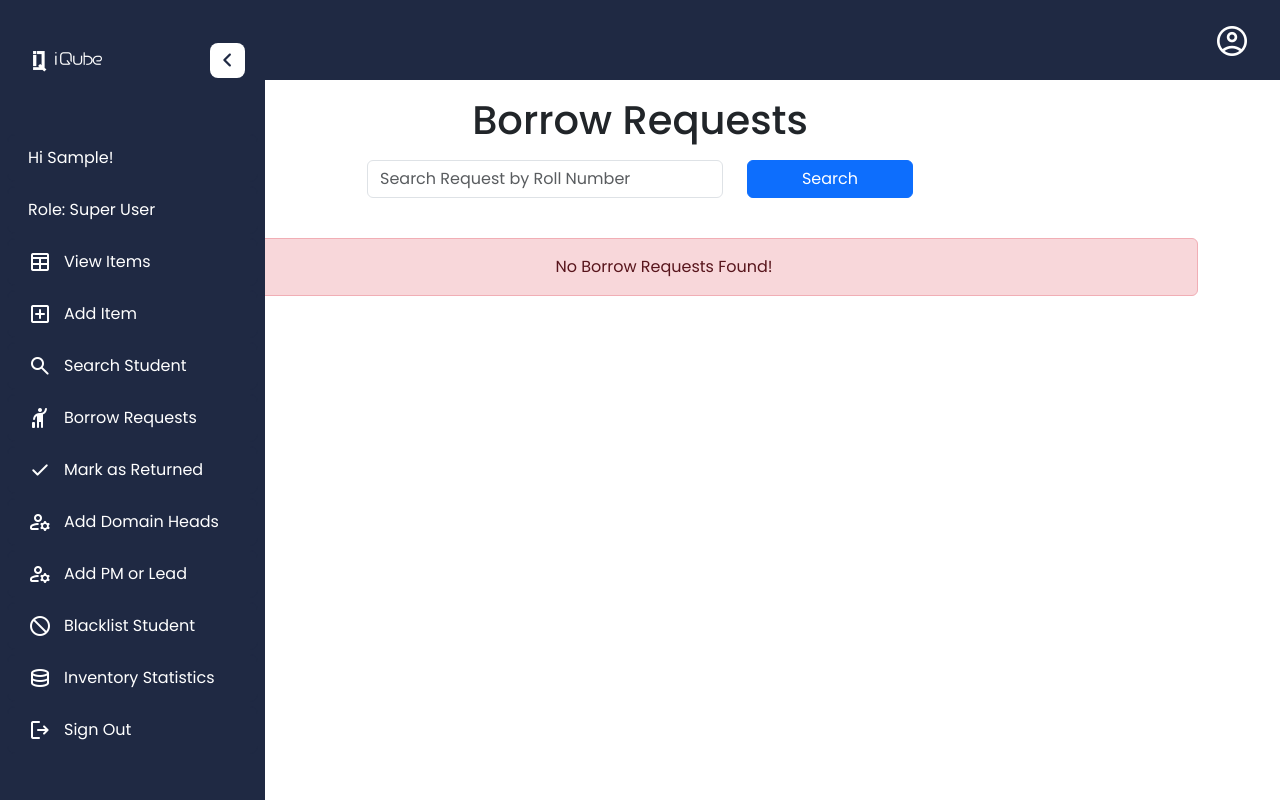
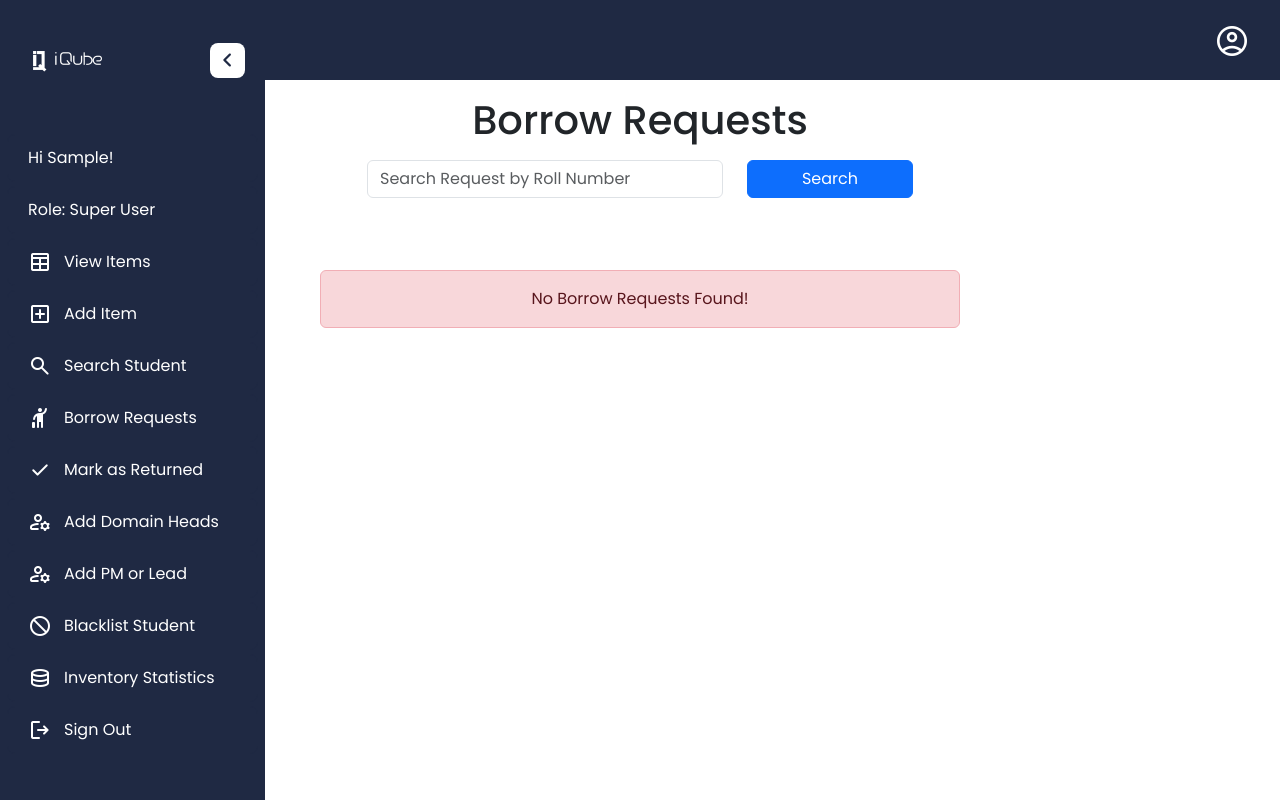
Before and after one commit to SivaprasathC/IMS, a Django app: page /borrowrequests in a window 1280 px wide. Run offline with Django 5.2, Linux system fonts and the light colour scheme; a user stored in the database is signed in; tables that the repository leaves empty hold one stand-in row (values such as "Sample post"); some libraries are stand-ins or nearby versions.

Commit message:
revamped no borrow requests

```diff
--- a/templates/borrow_requests_list.html
+++ b/templates/borrow_requests_list.html
@@ -13,11 +13,14 @@
   </form>
 </div>
 
-<div class="container mt-4">
-    {% if not borrow_requests %}
-    <div class="alert alert-danger text-center ms-lg-5" role="alert">No Borrow Requests Found!</div>
-    {%endif%}
-</div>
+
+{% if not borrow_requests %}
+    <div class="d-flex justify-content-center">
+        <div class="alert alert-danger text-center mt-5 w-50" role="alert">
+          No Borrow Requests Found!
+        </div>
+      </div>
+{%endif%}
 
 {% if messages %}
 <div class="container mt-3">
```
